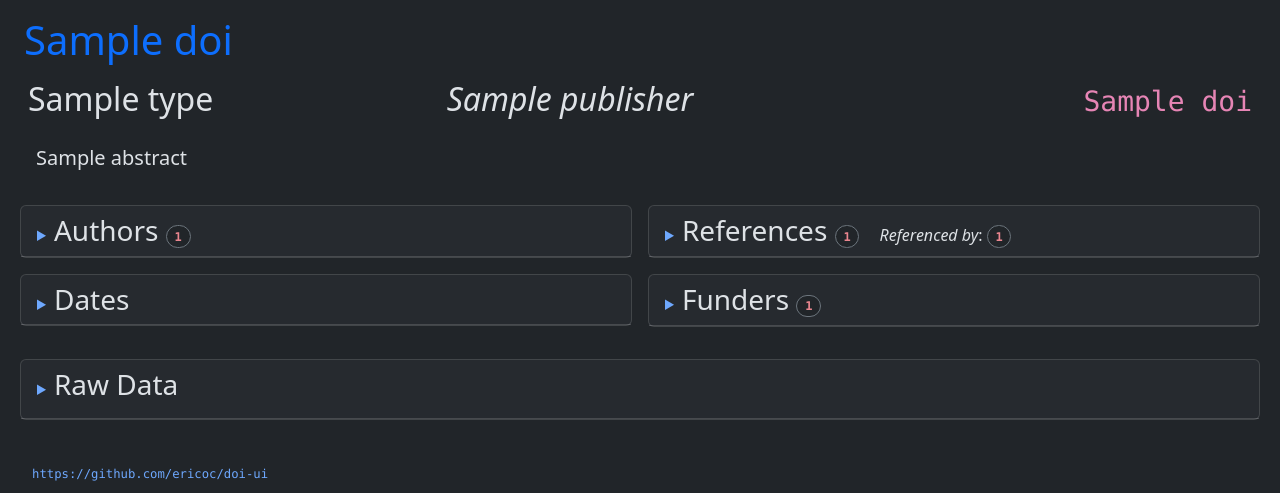
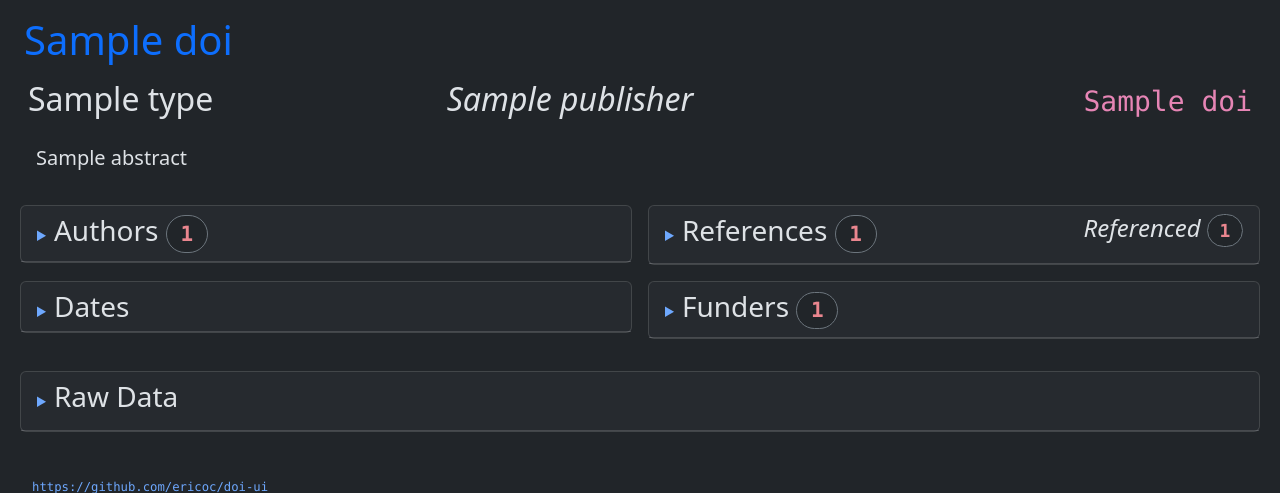
Before and after one commit to ericoc/doi-ui, a Flask app: template templates/index.html.j2 in a window 1280 px wide. Shown: the part 114-607 px from the top of the page. Run offline with Flask 3, Linux system fonts and the light colour scheme; the template is opened without the code that fills it: most values are stand-ins (such as "Sample title", 1, 10 or a date in 2020); some libraries are stand-ins or nearby versions.

Commit message:
type icon, bigger text, float referenced_by left

```diff
--- a/templates/index.html.j2
+++ b/templates/index.html.j2
@@ -107,7 +107,7 @@
                 <a class="h1" href="{{ doi.url }}" id="title" target="_blank" data-bs-title="{{ doi.title|default(doi.url)|striptags }} &lt;{{ doi.url }}&gt;" data-bs-toggle="tooltip" title="{{ doi.title|default(doi.url)|striptags }} &lt;{{ doi.url }}&gt;">{{ doi.title|default(doi.url)|striptags }}</a>
                 <div class="row">
                     <div class="h2 m-2 p-2 col text-start" id="doi-type" title="Type: {{ doi.type }}">
-                        <i class="bi bi-{% if doi.type == "book" %}book{% elif doi.type == "journal-article" %}journal-bookmark{% endif %}"></i>
+                        <i class="bi bi-{% if doi.type == "book" %}book{% elif doi.type == "journal-article" %}journal-bookmark{% endif %} text-primary-emphasis"></i>
                             {{ doi.type }}
                     </div>
                     <div class="h2 fst-italic m-2 p-2 col text-start" id="doi-publisher" title="Publisher: {{ doi.publisher }}">
@@ -134,14 +134,14 @@
                                 <span class="h3">
                                     <i class="bi bi-pen text-primary-emphasis"></i>
                                     Authors
+                                    <code class="badge bg-dark rounded-pill border border-secondary text-danger-emphasis">{{ doi.authors|length }}</code>
+                                    <a class="anchor-link bi bi-link-45deg" href="#authors" aria-label="Link to this section: Authors (authors)"></a>
                                 </span>
-                                <code class="badge bg-dark rounded-pill border border-secondary text-danger-emphasis">{{ doi.authors|length }}</code>
     {%- if doi.is_penn %}
                                 <span class="bg-secondary border border-danger badge rounded-pill rounded img-thumbnail" title="University of Pennsylvania">
                                     <img class="penn-shield mx-1" src="{{ url_for('static', filename='penn-shield.png') }}" alt="University of Pennsylvania Shield Logo Icon">
                                 </span>
     {%- endif %}
-                                <a class="anchor-link bi bi-link-45deg" href="#authors" aria-label="Link to this section: Authors (authors)"></a>
                             </summary>
     {%- if doi.authors %}
         {%- if debug %}
@@ -180,15 +180,15 @@
                     </div>
                     <div class="col m-1 p-1">
                         <details class="card">
-                            <summary class="card-header" id="references" title="References: {{ doi.references|length }} / Referenced By: {{ doi.referenced_by_count }}">
-                                <span class="h3">
+                            <summary class="card-header" id="references" title="References: {{ doi.references|length }} / Referenced: {{ doi.referenced_by_count }}">
+                                <span class="h3 text-start">
                                     <i class="bi bi-journals text-primary-emphasis"></i>
                                     References
+                                    <code class="badge bg-dark rounded-pill border border-secondary text-danger-emphasis">{{ doi.references|length }}</code>
+                                    <a class="anchor-link bi bi-link-45deg" href="#references" aria-label="Link to this section: References (references)"></a>
                                 </span>
-                                <code class="badge bg-dark rounded-pill border border-secondary text-danger-emphasis">{{ doi.references|length }}</code>
-                                <a class="anchor-link bi bi-link-45deg" href="#references" aria-label="Link to this section: References (references)"></a>
-                                <span class="text-end align-self-end" title="Referenced by: {{ doi.referenced_by_count }}">
-                                    <i class="ms-3">Referenced by</i>:
+                                <span class="h4 float-end text-end">
+                                    <i>Referenced</i>
                                     <code class="badge bg-dark rounded-pill border border-secondary text-danger-emphasis">{{ doi.referenced_by_count }}</code>
                                 </span>
                             </summary>
@@ -226,8 +226,8 @@
                                 <span class="h3">
                                     <i class="bi bi-calendar-week text-primary-emphasis"></i>
                                     Dates
+                                    <a class="anchor-link bi bi-link-45deg" href="#dates" aria-label="Link to this section: Dates (dates)"></a>
                                 </span>
-                                <a class="anchor-link bi bi-link-45deg" href="#dates" aria-label="Link to this section: Dates (dates)"></a>
                             </summary>
                             <table class="card-body card-text table table-bordered rounded table-responsive table-hover table-striped border-light-subtle container-fluid">
                                 <thead>
@@ -305,9 +305,9 @@
                                 <span class="h3">
                                     <i class="bi bi-cash-stack text-primary-emphasis"></i>
                                     Funders
+                                    <code class="badge bg-dark rounded-pill border border-secondary text-danger-emphasis">{{ doi.funders|length }}</code>
+                                    <a class="anchor-link bi bi-link-45deg" href="#funders" aria-label="Link to this section: Funders (funders)"></a>
                                 </span>
-                                <code class="badge bg-dark rounded-pill border border-secondary text-danger-emphasis">{{ doi.funders|length }}</code>
-                                <a class="anchor-link bi bi-link-45deg" href="#funders" aria-label="Link to this section: Funders (funders)"></a>
                             </summary>
     {%- if doi.funders %}
         {%- if debug %}
@@ -375,8 +375,8 @@
                                     <label class="h3" for="doi-json">
                                         <i class="bi bi-filetype-raw text-primary-emphasis"></i>
                                         Raw Data
+                                        <a class="anchor-link bi bi-link-45deg" href="#raw-data" aria-label="Link to this section: Raw Data (raw-data)"></a>
                                     </label>
-                                    <a class="anchor-link bi bi-link-45deg" href="#raw-data" aria-label="Link to this section: Raw Data (raw-data)"></a>
                                 </summary>
                                 <div class="m-3">
                                     <textarea class="font-monospace form-control form-control-sm w-100" id="doi-json" rows="10" aria-readonly="true" readonly>{{ doi.json }}</textarea>
```
